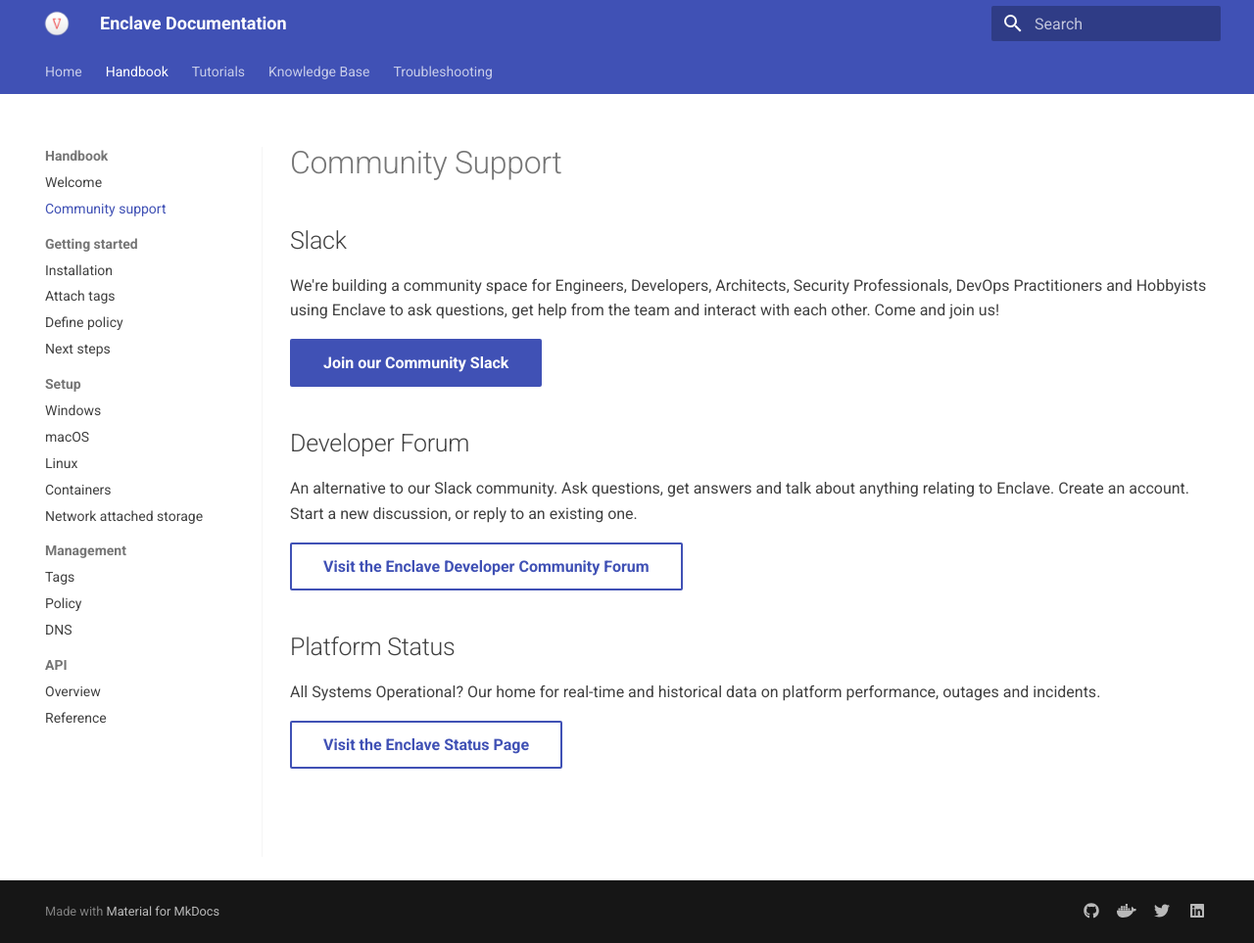
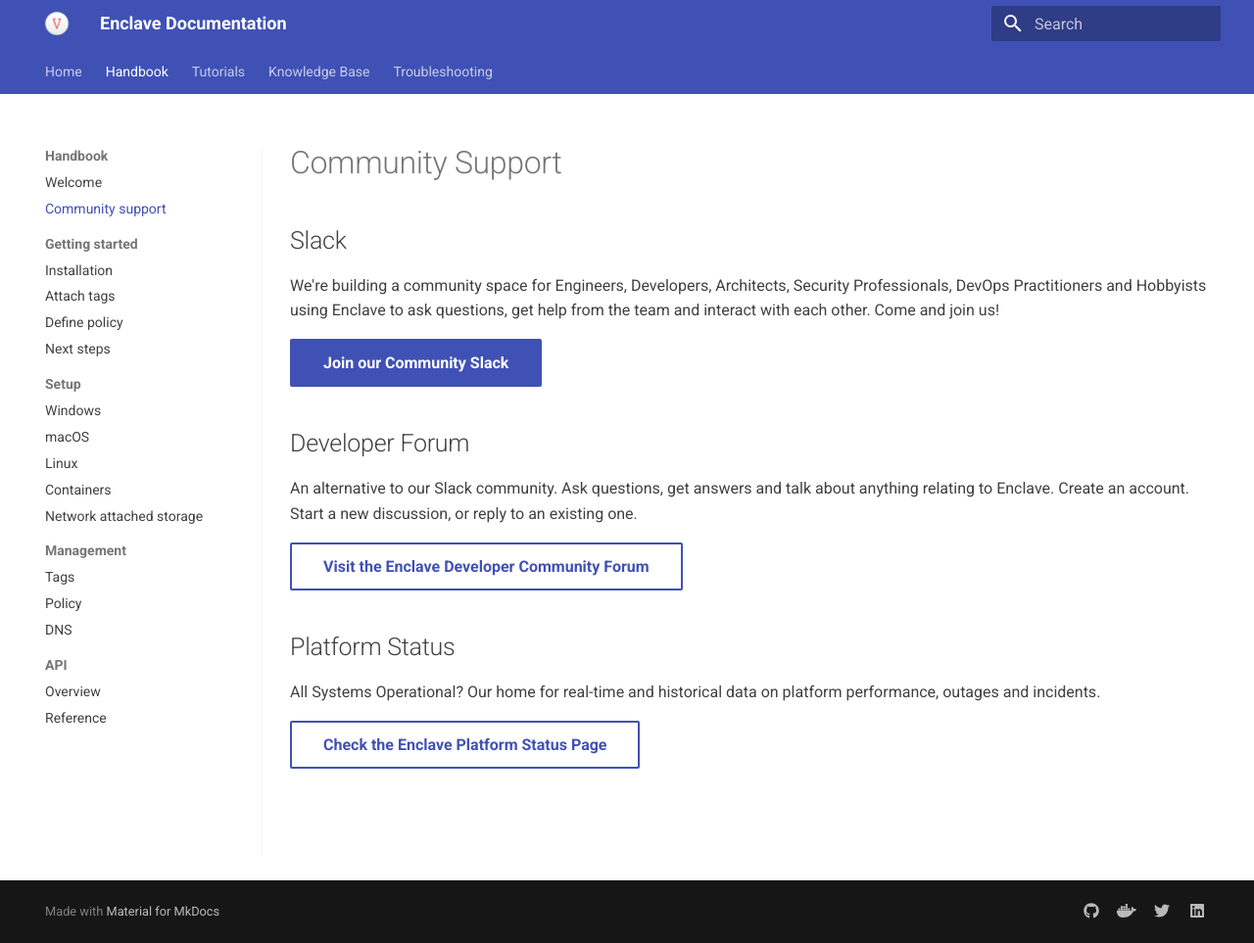
Before and after one commit to enclave-networks/docs, an MkDocs documentation site: the page built from docs/community-support.md, in a window 1280 px wide and 963 px high. Shown: the whole window at 98% size. Built offline with MkDocs 1.6.1 and Material for MkDocs 9.7.7, drawn with Linux system fonts in a browser that asks for light colours.

Commit message:
Update community-support.md

```diff
--- a/docs/community-support.md
+++ b/docs/community-support.md
@@ -20,4 +20,4 @@
 
 All Systems Operational? Our home for real-time and historical data on platform performance, outages and incidents.
 
-[Visit the Enclave Status Page](http://status.enclave-networks.com/){ .md-button }
+[Check the Enclave Platform Status Page](http://status.enclave-networks.com/){ .md-button }
```
